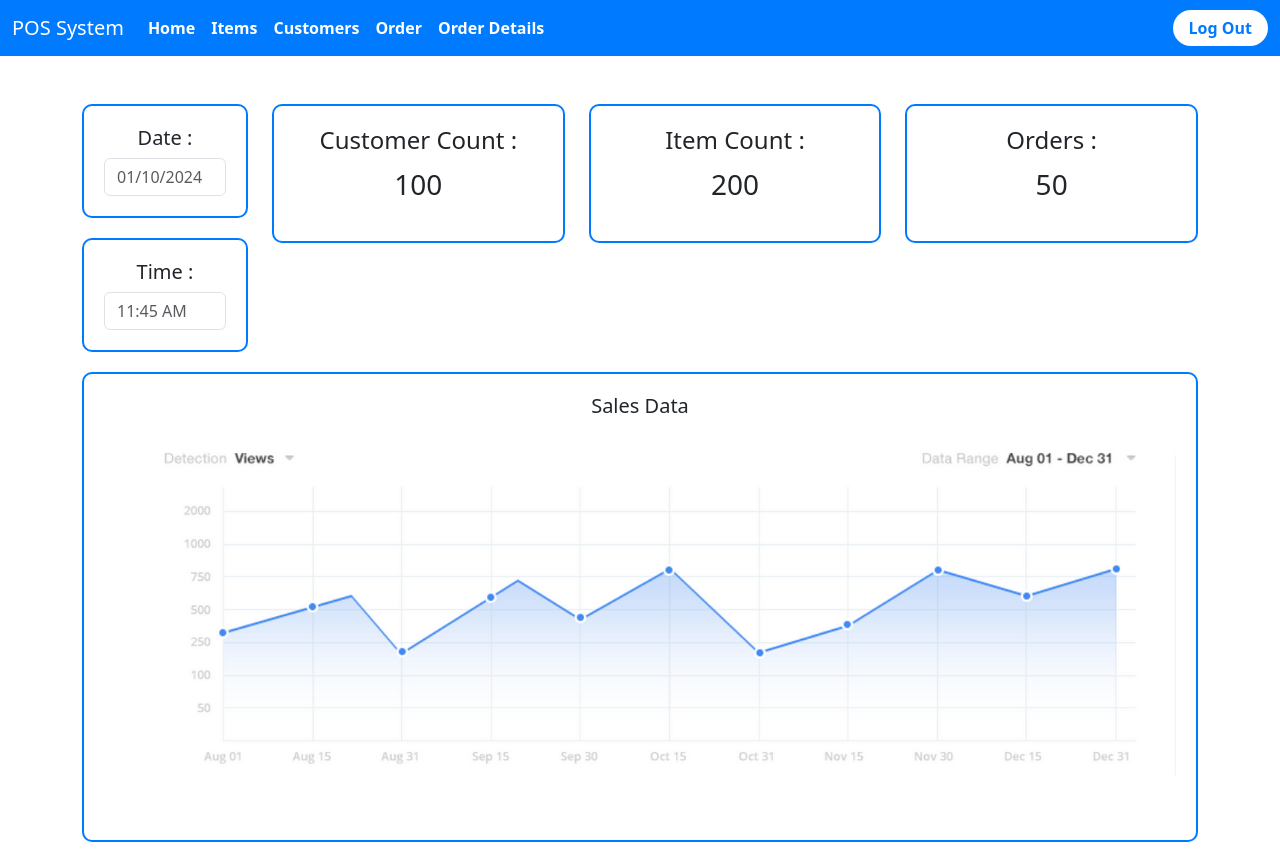
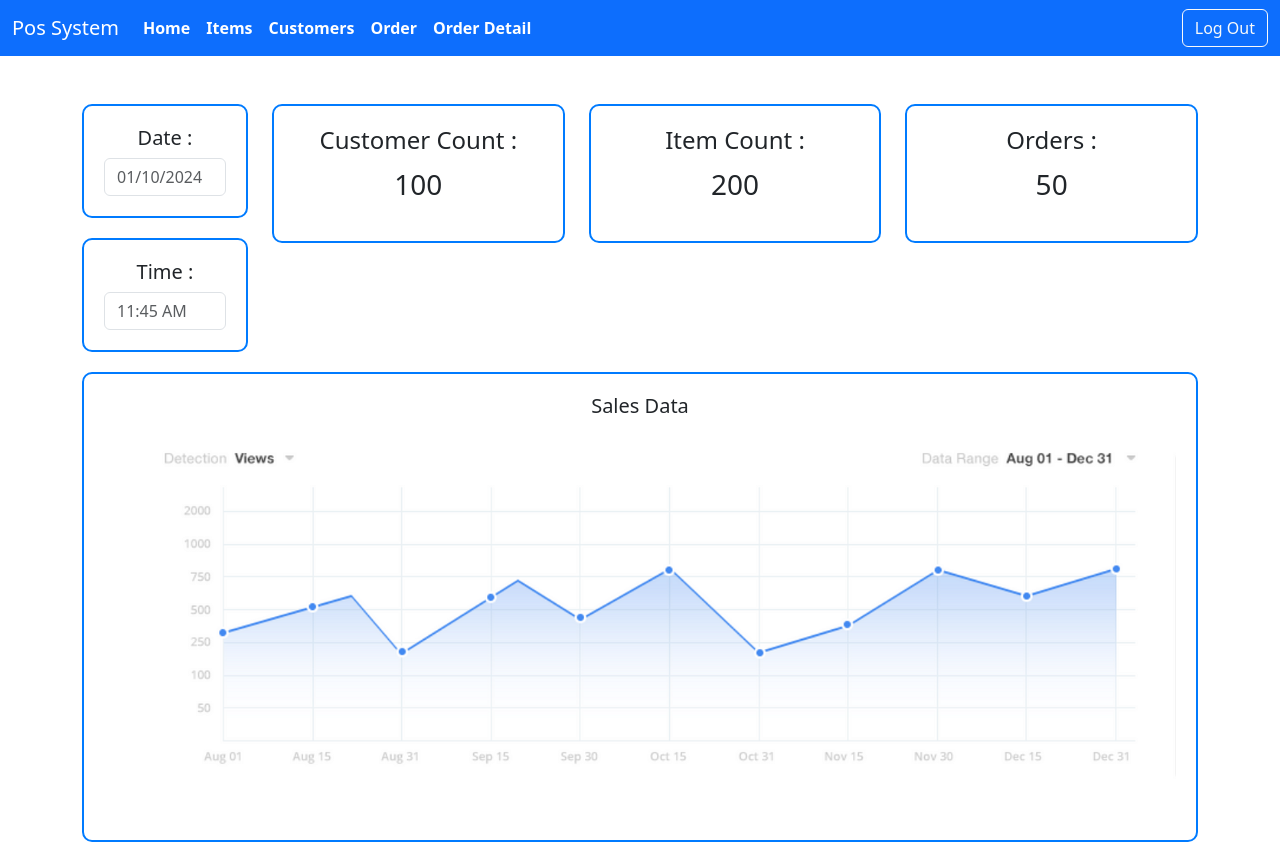
Before and after one commit to mcharith/Bootstrap-pos-system, a plain HTML site: page index.html in a window 1280 px wide. Drawn offline with nearby package versions, Linux system fonts and the light colour scheme.

Commit message:
homepage change.

```diff
--- a/homePage.html
+++ b/index.html
@@ -42,11 +42,14 @@
 </head>
 <body>
 <!-- Navigation Bar -->
-<nav class="navbar navbar-expand-lg">
+<nav class="navbar navbar-expand-lg navbar-dark bg-primary">
     <div class="container-fluid">
-        <a class="navbar-brand text-white" href="#">POS System</a>
-        <div class="collapse navbar-collapse">
-            <ul class="navbar-nav me-auto mb-2 mb-lg-0">
+        <a class="navbar-brand" href="#">Pos System</a>
+        <button class="navbar-toggler" type="button" data-bs-toggle="collapse" data-bs-target="#navbarNav" aria-controls="navbarNav" aria-expanded="false" aria-label="Toggle navigation">
+            <span class="navbar-toggler-icon"></span>
+        </button>
+        <div class="collapse navbar-collapse" id="navbarNav">
+            <ul class="navbar-nav me-auto">
                 <li class="nav-item">
                     <a class="nav-link" href="#">Home</a>
                 </li>
@@ -60,10 +63,10 @@
                     <a class="nav-link" href="#">Order</a>
                 </li>
                 <li class="nav-item">
-                    <a class="nav-link" href="#">Order Details</a>
+                    <a class="nav-link" href="#">Order Detail</a>
                 </li>
             </ul>
-            <button class="btn logout-btn">Log Out</button>
+            <button class="btn btn-outline-light" type="button">Log Out</button>
         </div>
     </div>
 </nav>
```
